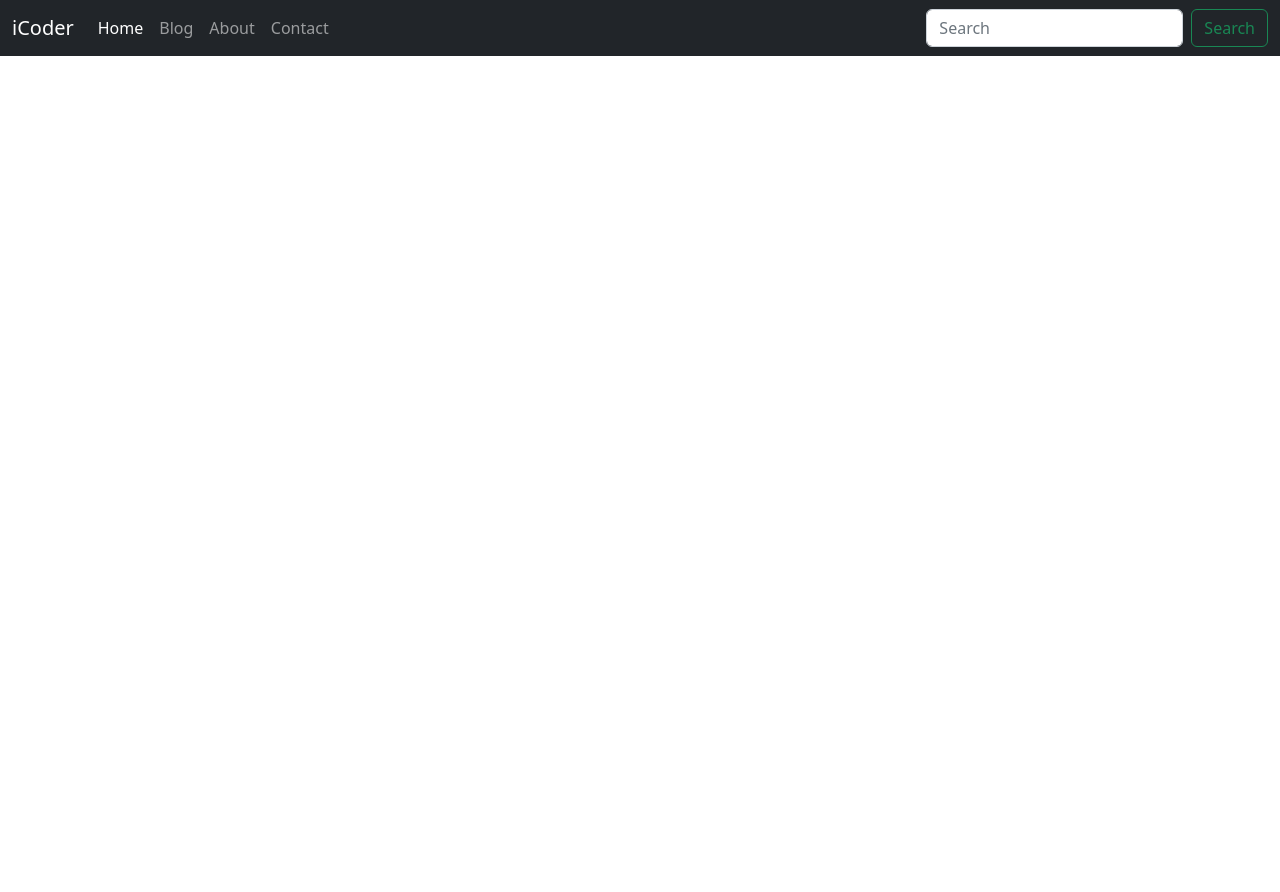
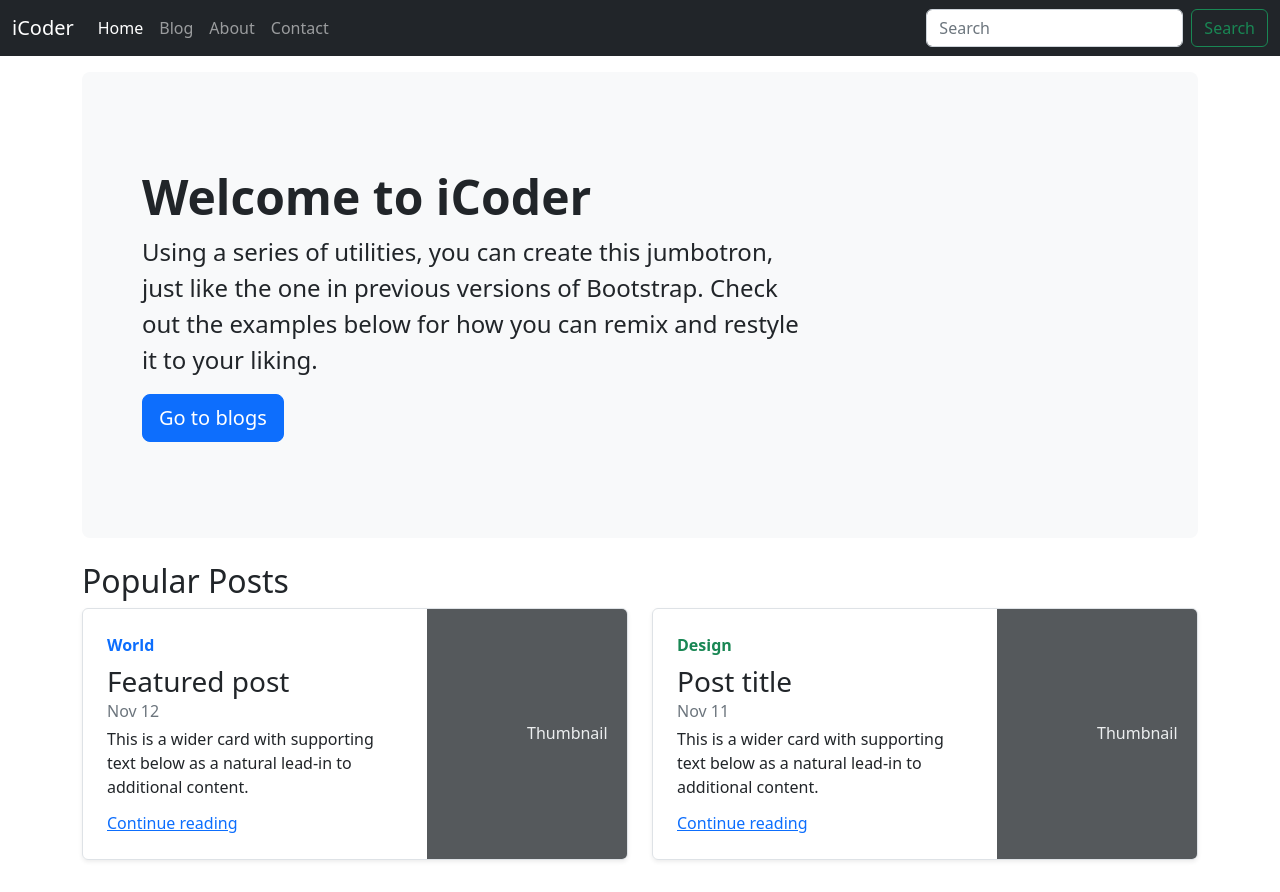
Before and after one commit to Muhammad-Ahtasham/iCoder, a Django app: page / in a window 1280 px wide. Before the commit the page ends 56 px from the top, so only its background shows below. Run offline with Django 4.2, Linux system fonts and the light colour scheme.

Commit message:
made landing page and bloghome page started

```diff
--- a/templates/basic.html
+++ b/templates/basic.html
@@ -20,16 +20,16 @@
             <div class="collapse navbar-collapse" id="navbarSupportedContent">
                 <ul class="navbar-nav me-auto mb-2 mb-lg-0">
                     <li class="nav-item">
-                        <a class="nav-link active" aria-current="page" href="/">Home</a>
+                        <a class="nav-link {% block homeactive %}{% endblock homeactive %}" aria-current="page" href="/">Home</a>
                     </li>
                     <li class="nav-item">
-                        <a class="nav-link" href="/blog">Blog</a>
+                        <a class="nav-link {% block blogactive %}{% endblock blogactive %}" href="/blog">Blog</a>
                     </li>
                     <li class="nav-item">
-                        <a class="nav-link" href="/about">About</a>
+                        <a class="nav-link {% block aboutactive %}{% endblock aboutactive %}" href="/about">About</a>
                     </li>
                     <li class="nav-item">
-                        <a class="nav-link" href="/contact">Contact</a>
+                        <a class="nav-link {% block contactactive %}{% endblock contactactive %}" href="/contact">Contact</a>
                     </li>
 
                 </ul>
--- a/templates/blog/blogPost.html
+++ b/templates/blog/blogPost.html
@@ -1,4 +1,5 @@
 {% extends 'basic.html' %}
+
 {% block title %}BLog Post{% endblock title %}
 {% block body %}
 
--- a/templates/home/about.html
+++ b/templates/home/about.html
@@ -1,4 +1,5 @@
 {% extends 'basic.html' %}
+{% block aboutactive %} active {% endblock aboutactive %}
 {% block title %}ABOUT{% endblock title %}
 {% block body %}
 
--- a/templates/home/contact.html
+++ b/templates/home/contact.html
@@ -1,4 +1,5 @@
 {% extends 'basic.html' %}
+{% block contactactive %} active {% endblock contactactive %}
 {% block title %}CONTACT{% endblock title %}
 {% block body %}
 <div class="container my-3" >
--- a/templates/home/home.html
+++ b/templates/home/home.html
@@ -1,5 +1,51 @@
 {% extends 'basic.html' %}
+{% block homeactive %} active {% endblock homeactive %}
 {% block title %}HOME{% endblock title %}
 {% block body %}
+<div class="container mt-3">
+<div class="p-5 mb-4 bg-light rounded-3">
+    <div class="container-fluid py-5">
+      <h1 class="display-5 fw-bold">Welcome to iCoder</h1>
+      <p class="col-md-8 fs-4">Using a series of utilities, you can create this jumbotron, just like the one in previous versions of Bootstrap. Check out the examples below for how you can remix and restyle it to your liking.</p>
+      <a class="btn btn-primary btn-lg" role="button" href="/blog">Go to blogs</a>
+    </div>
+  </div>
+</div>
+<div class="container">
+  <h2>Popular Posts</h2>
+  <div class="row mb-2">
+    <div class="col-md-6">
+      <div class="row g-0 border rounded overflow-hidden flex-md-row mb-4 shadow-sm h-md-250 position-relative">
+        <div class="col p-4 d-flex flex-column position-static">
+          <strong class="d-inline-block mb-2 text-primary">World</strong>
+          <h3 class="mb-0">Featured post</h3>
+          <div class="mb-1 text-muted">Nov 12</div>
+          <p class="card-text mb-auto">This is a wider card with supporting text below as a natural lead-in to additional content.</p>
+          <a href="#" class="stretched-link">Continue reading</a>
+        </div>
+        <div class="col-auto d-none d-lg-block">
+          <svg class="bd-placeholder-img" width="200" height="250" xmlns="http://www.w3.org/2000/svg" role="img" aria-label="Placeholder: Thumbnail" preserveAspectRatio="xMidYMid slice" focusable="false"><title>Placeholder</title><rect width="100%" height="100%" fill="#55595c"></rect><text x="50%" y="50%" fill="#eceeef" dy=".3em">Thumbnail</text></svg>
 
-{% endblock body %}
+        </div>
+      </div>
+    </div>
+    <div class="col-md-6">
+      <div class="row g-0 border rounded overflow-hidden flex-md-row mb-4 shadow-sm h-md-250 position-relative">
+        <div class="col p-4 d-flex flex-column position-static">
+          <strong class="d-inline-block mb-2 text-success">Design</strong>
+          <h3 class="mb-0">Post title</h3>
+          <div class="mb-1 text-muted">Nov 11</div>
+          <p class="mb-auto">This is a wider card with supporting text below as a natural lead-in to additional content.</p>
+          <a href="#" class="stretched-link">Continue reading</a>
+        </div>
+        <div class="col-auto d-none d-lg-block">
+          <svg class="bd-placeholder-img" width="200" height="250" xmlns="http://www.w3.org/2000/svg" role="img" aria-label="Placeholder: Thumbnail" preserveAspectRatio="xMidYMid slice" focusable="false"><title>Placeholder</title><rect width="100%" height="100%" fill="#55595c"></rect><text x="50%" y="50%" fill="#eceeef" dy=".3em">Thumbnail</text></svg>
+
+        </div>
+      </div>
+    </div>
+  </div>
+
+
+</div>
+  {% endblock body %}
```
Also changed, not shown: templates/blog/blogHome.html (+37 -0 lines), db.sqlite3.
